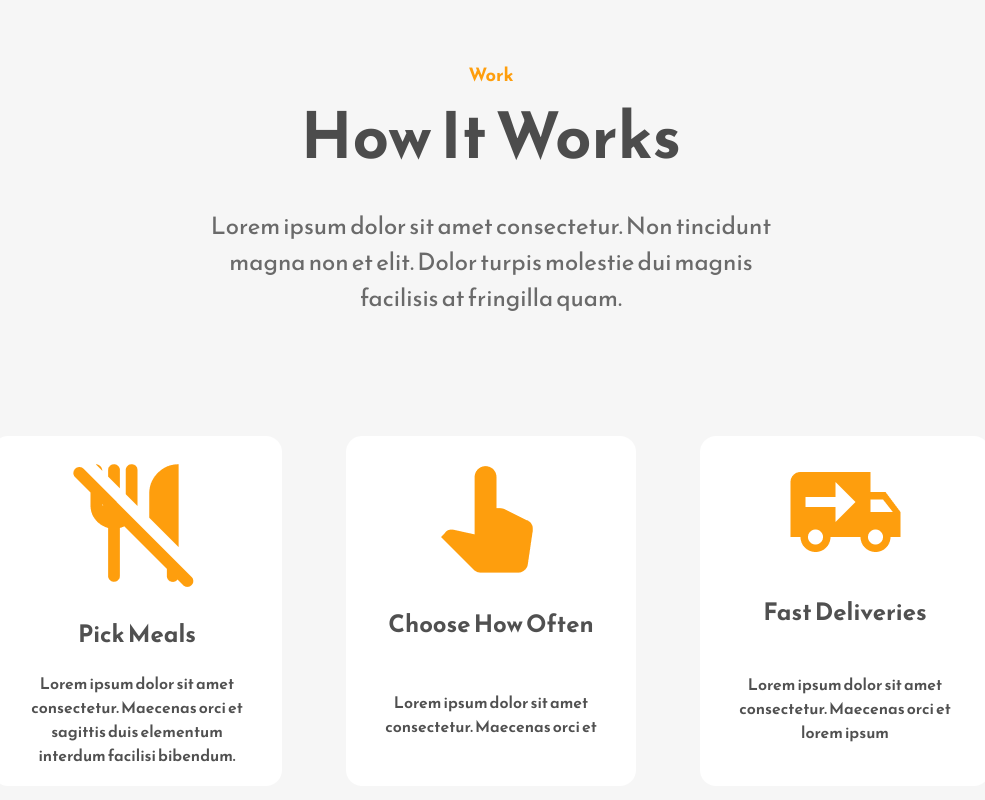
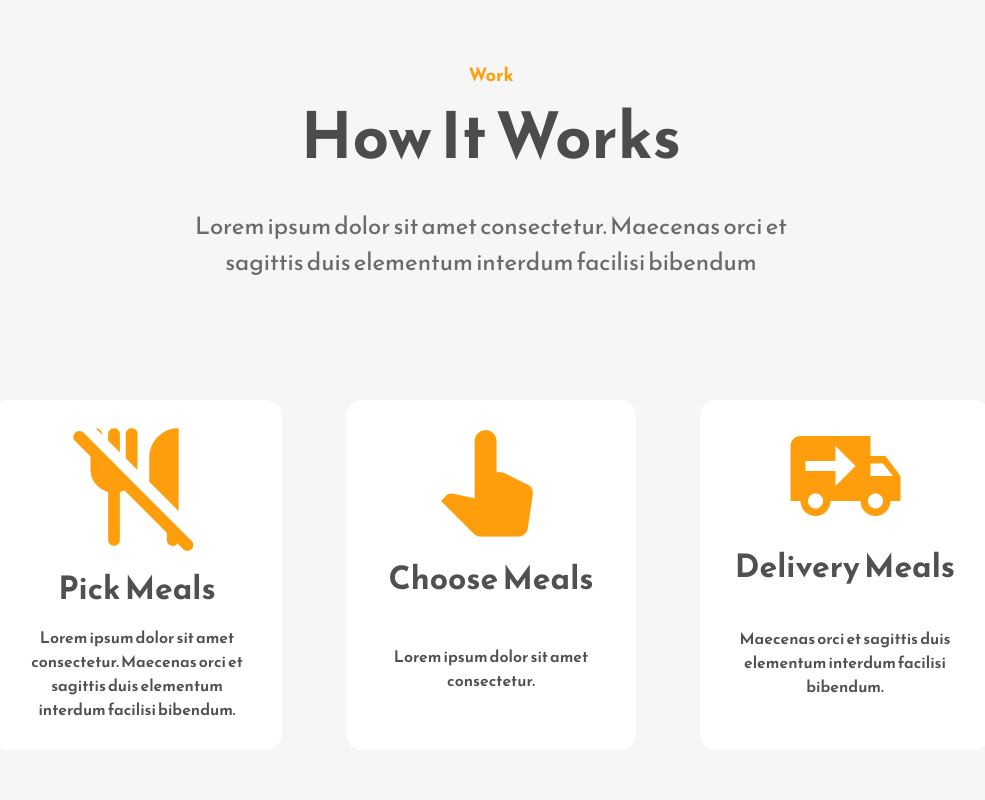
Before and after one commit to reza-kherad1122/Resturant-projecting, a React (Create React App) app in the folder Restaurant-Landing-Page-Tutorial-main/: page / in a window 1280 px wide. Shown: the part 1885-2685 px from the top of the page, without its empty margins (149-1134 px from the left). Built offline with nearby package versions, Linux system fonts and the light colour scheme.

Commit message:
Add Work Page

```diff
--- a/Restaurant-Landing-Page-Tutorial-main/src/Components/Work.js
+++ b/Restaurant-Landing-Page-Tutorial-main/src/Components/Work.js
@@ -4,21 +4,21 @@ import ChooseMeals from "../Assets/choose-image.png";
 import DeliveryMeals from "../Assets/delivery-image.png";
 
 const Work = () => {
-  const workInfoData = [
+  const Maching = [
     {
-      image: PickMeals,
+      img: PickMeals,
       title: "Pick Meals",
       text: "Lorem ipsum dolor sit amet consectetur. Maecenas orci et sagittis duis elementum interdum facilisi bibendum.",
     },
     {
-      image: ChooseMeals,
-      title: "Choose How Often",
-      text: "Lorem ipsum dolor sit amet consectetur. Maecenas orci et ",
+      img: ChooseMeals,
+      title: "Choose Meals",
+      text: "Lorem ipsum dolor sit amet consectetur.",
     },
     {
-      image: DeliveryMeals,
-      title: "Fast Deliveries",
-      text: "Lorem ipsum dolor sit amet consectetur. Maecenas orci et lorem ipsum",
+      img: DeliveryMeals,
+      title: "Delivery Meals",
+      text: " Maecenas orci et sagittis duis elementum interdum facilisi bibendum.",
     },
   ];
   return (
@@ -27,19 +27,19 @@ const Work = () => {
         <p className="primary-subheading">Work</p>
         <h1 className="primary-heading">How It Works</h1>
         <p className="primary-text">
-          Lorem ipsum dolor sit amet consectetur. Non tincidunt magna non et
-          elit. Dolor turpis molestie dui magnis facilisis at fringilla quam.
+          Lorem ipsum dolor sit amet consectetur. Maecenas orci et sagittis duis
+          elementum interdum facilisi bibendum
         </p>
       </div>
       <div className="work-section-bottom">
-        {workInfoData.map((data) => (
+        {Maching.map((data) => (
           <div className="work-section-info" key={data.title}>
             <div className="info-boxes-img-container">
-              <img src={data.image} alt="" />
+              <img src={data.img} alt="/'/'/'"/>
+              </div>
+              <h1>{data.title}</h1>
+              <p>{data.text}</p>
             </div>
-            <h2>{data.title}</h2>
-            <p>{data.text}</p>
-          </div>
         ))}
       </div>
     </div>
```
